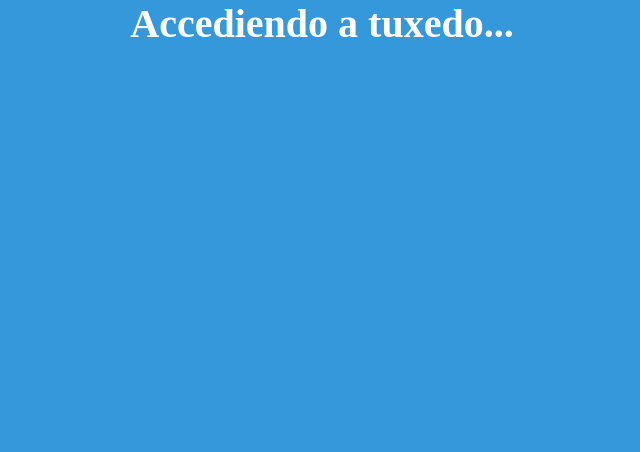
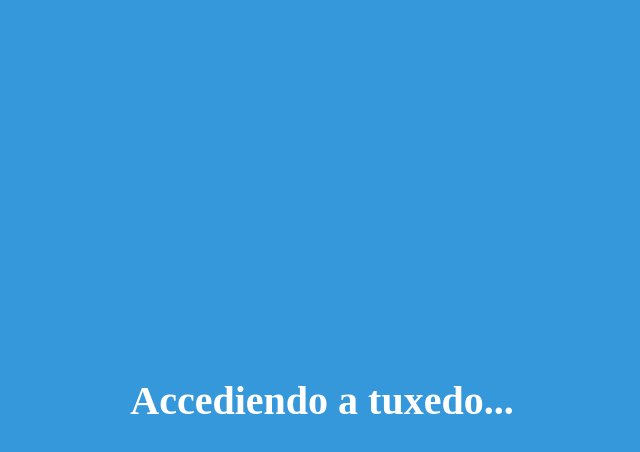
Before and after one commit to pedroduranc1/tuxedo, a plain HTML site: page index.html in a window 1280 px wide. Shown: the whole page, without its empty margins (318-958 px from the left). Drawn offline with Linux system fonts and the light colour scheme.

Commit message:
tuxedo 1.4

```diff
--- a/css/main.css
+++ b/css/main.css
@@ -7,7 +7,7 @@
 body{
     background: #3498db;
     width: 100vw;
-    height: 100%;
+    height: 100vh;
     display: flex;
     justify-content: center;
     align-items: center;
--- a/index.html
+++ b/index.html
@@ -32,7 +32,7 @@
 
     <meta name="apple-mobile-web-app-status-bar-style" content="black-translucent">
 
-    <meta name="apple-mobile-web-app-title" content="Twittor!">
+    <meta name="apple-mobile-web-app-title" content="Tuxedo">
 </head>
 <body onload="redirecciona()">
 
```
